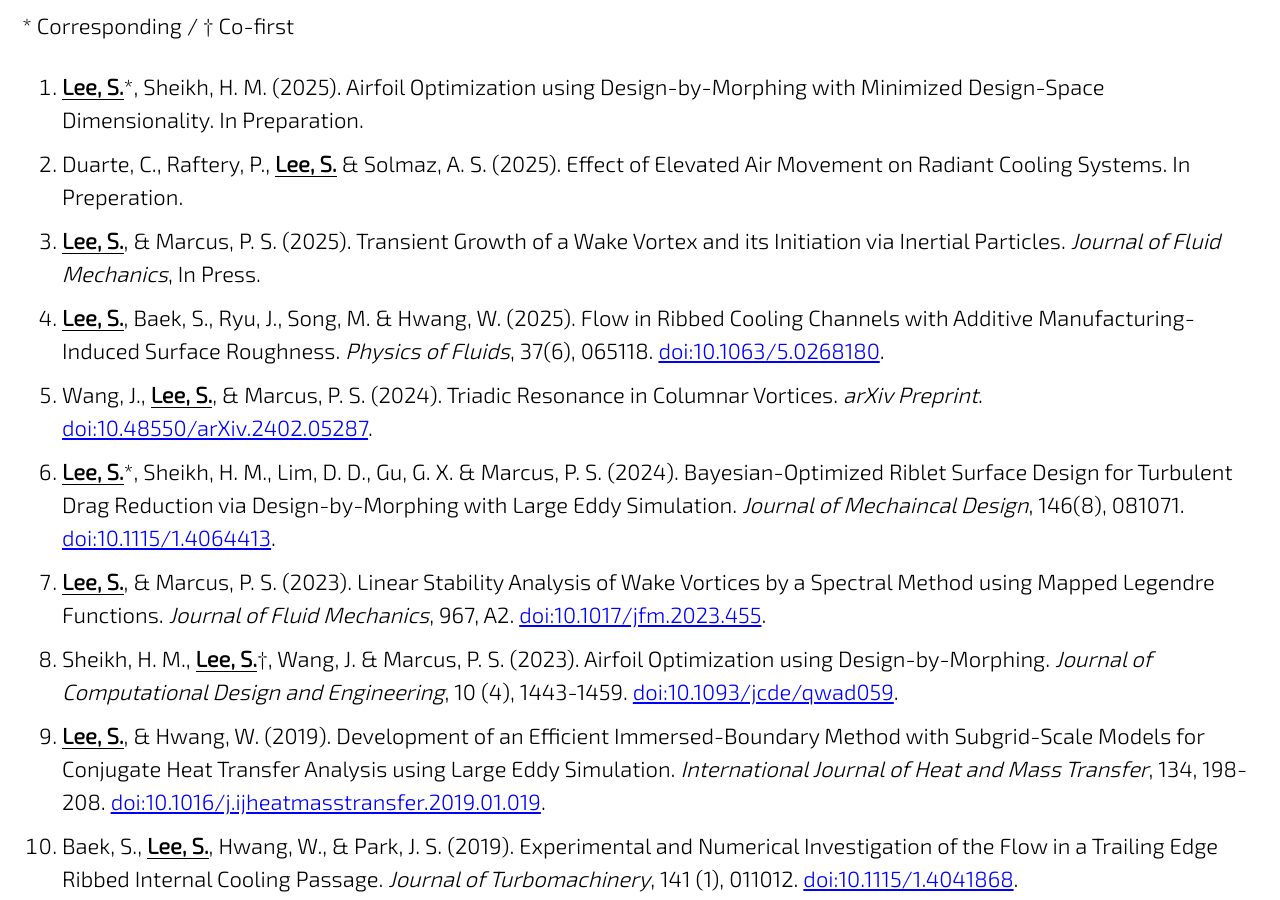
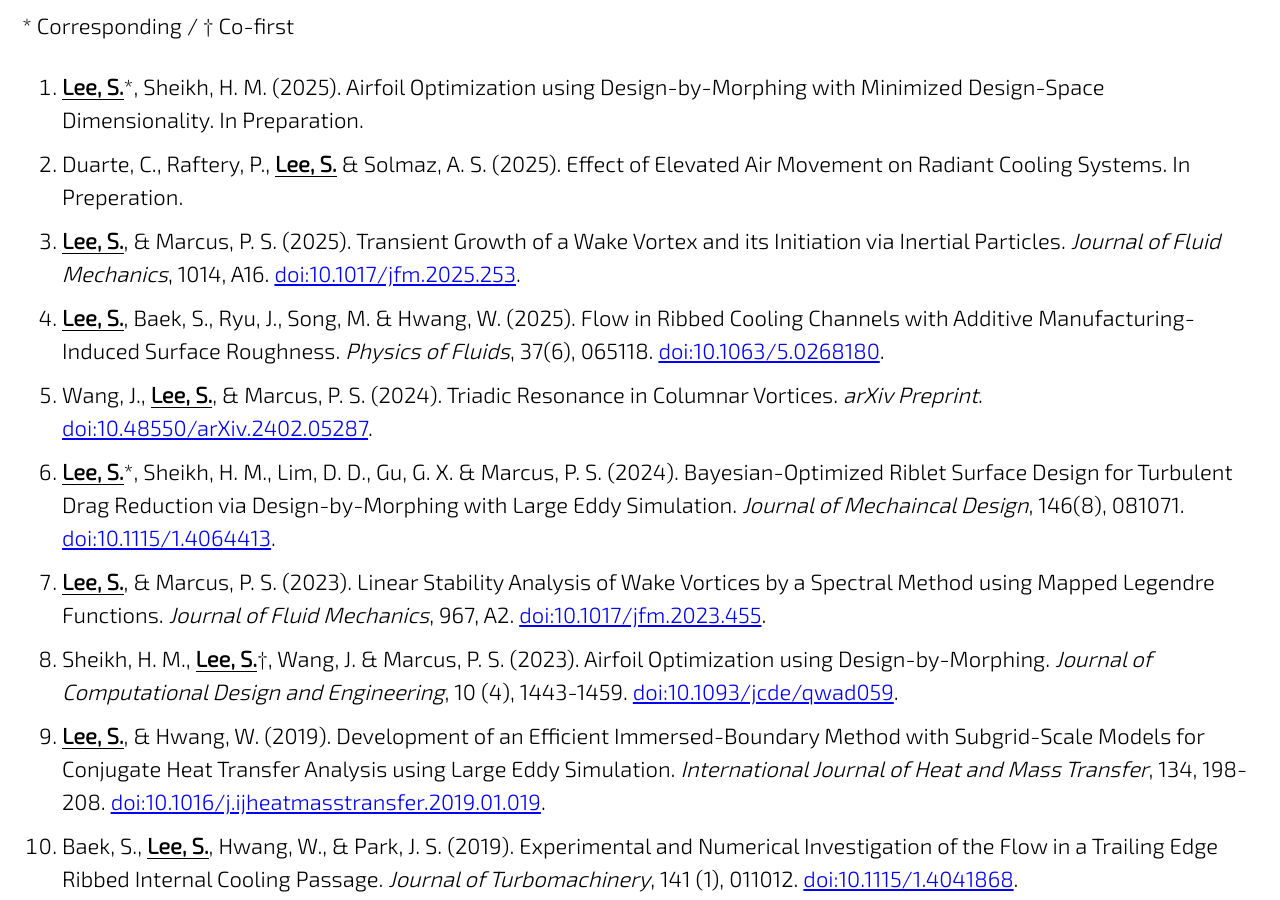
Before and after one commit to jun9303/jun9303.github.io, a Jekyll site: the page built from _pages/publications.md, in a window 1280 px wide and 900 px high, scrolled down 420 px. Built offline with Jekyll 4.4.1, drawn with Linux system fonts in a browser that asks for light colours; cached includes are drawn as plain includes; nearby versions of some CDN libraries; emoji names are drawn with the system emoji font.

Commit message:
New CV page updated

```diff
--- a/_pages/publications.md
+++ b/_pages/publications.md
@@ -12,7 +12,7 @@ header:
 \* Corresponding / † Co-first
 1. <ins>**Lee, S.**</ins>\*, Sheikh, H. M. (2025). Airfoil Optimization using Design-by-Morphing with Minimized Design-Space Dimensionality. In Preparation.
 1. Duarte, C., Raftery, P., <ins>**Lee, S.**</ins> & Solmaz, A. S. (2025). Effect of Elevated Air Movement on Radiant Cooling Systems. In Preperation.
-1. <ins>**Lee, S.**</ins>, & Marcus, P. S. (2025). Transient Growth of a Wake Vortex and its Initiation via Inertial Particles. *Journal of Fluid Mechanics*, In Press.
+1. <ins>**Lee, S.**</ins>, & Marcus, P. S. (2025). Transient Growth of a Wake Vortex and its Initiation via Inertial Particles. *Journal of Fluid Mechanics*, 1014, A16. [doi:10.1017/jfm.2025.253](https://doi.org/10.1017/jfm.2025.253).
 1. <ins>**Lee, S.**</ins>, Baek, S., Ryu, J., Song, M. & Hwang, W. (2025). Flow in Ribbed Cooling Channels with Additive Manufacturing-Induced Surface Roughness. *Physics of Fluids*, 37(6), 065118. [doi:10.1063/5.0268180](https://doi.org/10.1063/5.0268180).
 1. Wang, J., <ins>**Lee, S.**</ins>, & Marcus, P. S. (2024). Triadic Resonance in Columnar Vortices. *arXiv Preprint*. [doi:10.48550/arXiv.2402.05287](https://doi.org/10.48550/arXiv.2402.05287).
 1. <ins>**Lee, S.**</ins>\*, Sheikh, H. M., Lim, D. D., Gu, G. X. & Marcus, P. S. (2024). Bayesian-Optimized Riblet Surface Design for Turbulent Drag Reduction via Design-by-Morphing with Large Eddy Simulation. *Journal of Mechaincal Design*, 146(8), 081071. [doi:10.1115/1.4064413](https://doi.org/10.1115/1.4064413).
```
Also changed, not shown: 1 other file.
